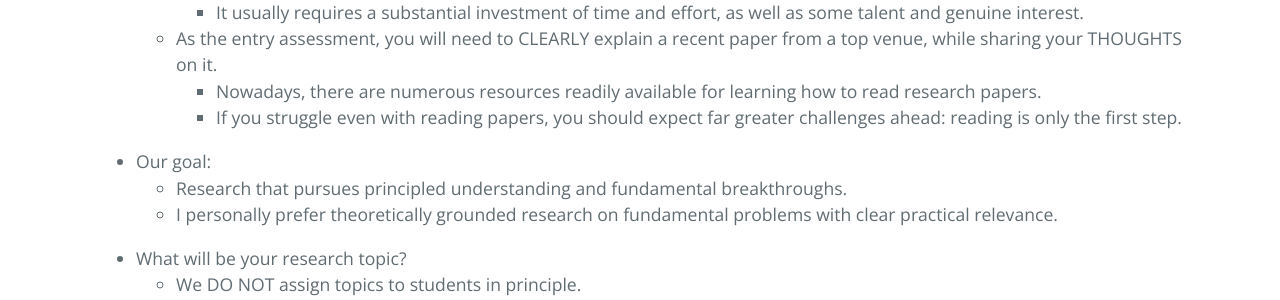
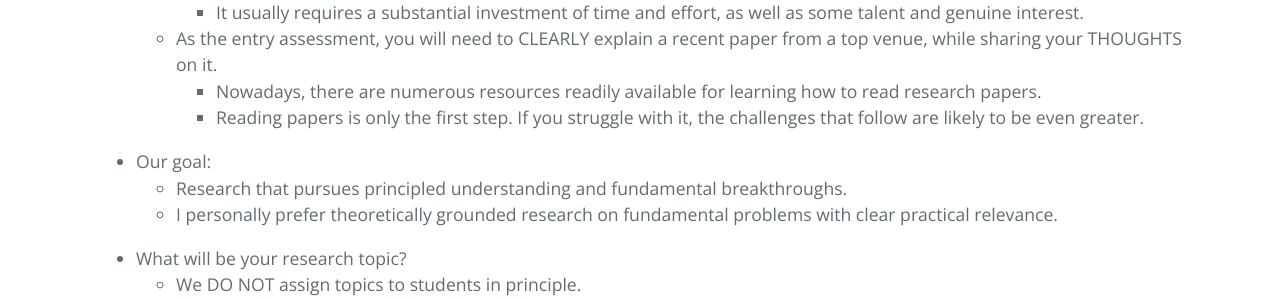
Before and after one commit to ZhimingZhou/zhimingzhou.github.io, a Jekyll site: the page built from _posts/2020-12-09-Prospective-Students.md, in a window 1280 px wide and 900 px high, scrolled down 472 px. Shown: the part 155-455 px from the top of the window. Built offline with Jekyll 4.4.1, drawn with Linux system fonts in a browser that asks for light colours.

Commit message:
Update 2020-12-09-Prospective-Students.md

```diff
--- a/_posts/2020-12-09-Prospective-Students.md
+++ b/_posts/2020-12-09-Prospective-Students.md
@@ -16,7 +16,7 @@ I’m looking for TALENTED students with GENUINE enthusiasm for FUNDAMENTAL rese
 		- It usually requires a substantial investment of time and effort, as well as some talent and genuine interest.
 	- As the entry assessment, you will need to CLEARLY explain a recent paper from a top venue, while sharing your THOUGHTS on it.
 		- Nowadays, there are numerous resources readily available for learning how to read research papers.
-		- If you struggle even with reading papers, you should expect far greater challenges ahead: reading is only the first step.
+		- Reading papers is only the first step. If you struggle with it, the challenges that follow are likely to be even greater.
 
 <!--  -->
 - Our goal:
```
